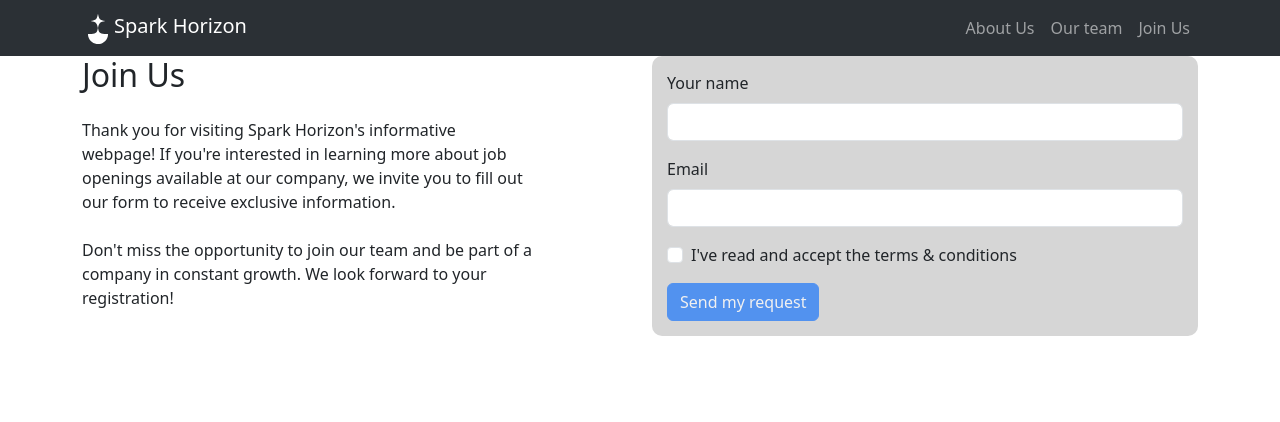
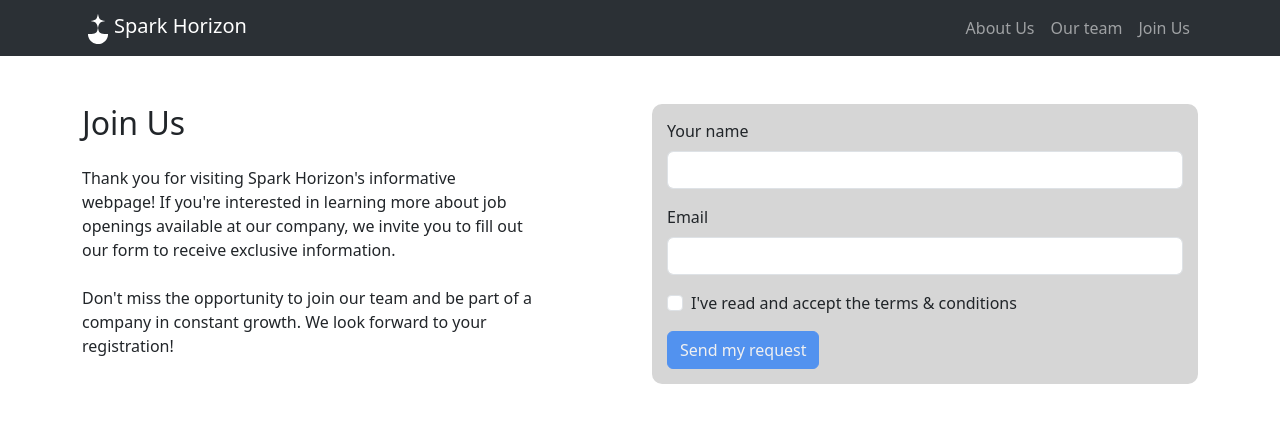
Before and after one commit to aleubeto/ProyectoVD, a Vue app in the folder Frontend/: page /joinus in a window 1280 px wide. Shown: the top 422 px of the page. Built offline with nearby package versions, Linux system fonts and the light colour scheme.

Commit message:
done >>> perfect

```diff
--- a/Frontend/src/views/JoinUsView.vue
+++ b/Frontend/src/views/JoinUsView.vue
@@ -1,6 +1,6 @@
 <template>
     <main>
-        <div class="row flex-column flex-md-row justify-content-between" id="joinus">
+        <div class="row flex-column flex-md-row justify-content-between mt-5" id="joinus">
             <div class="col-md-5 mb-4 mb-md-0">
                 <h2 class="mb-4">Join Us</h2>
                 <p>Thank you for visiting Spark Horizon's informative webpage!
```
